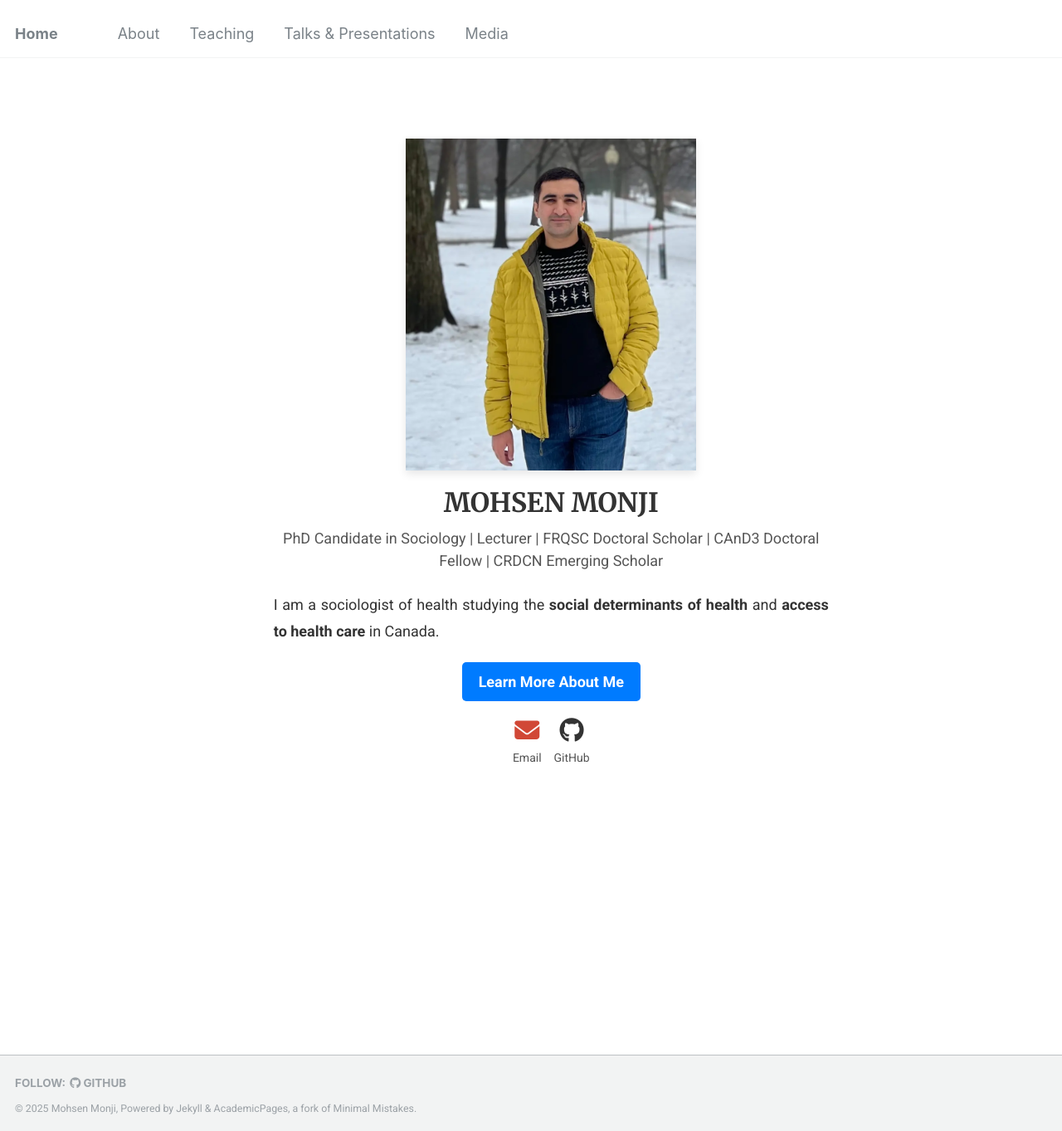
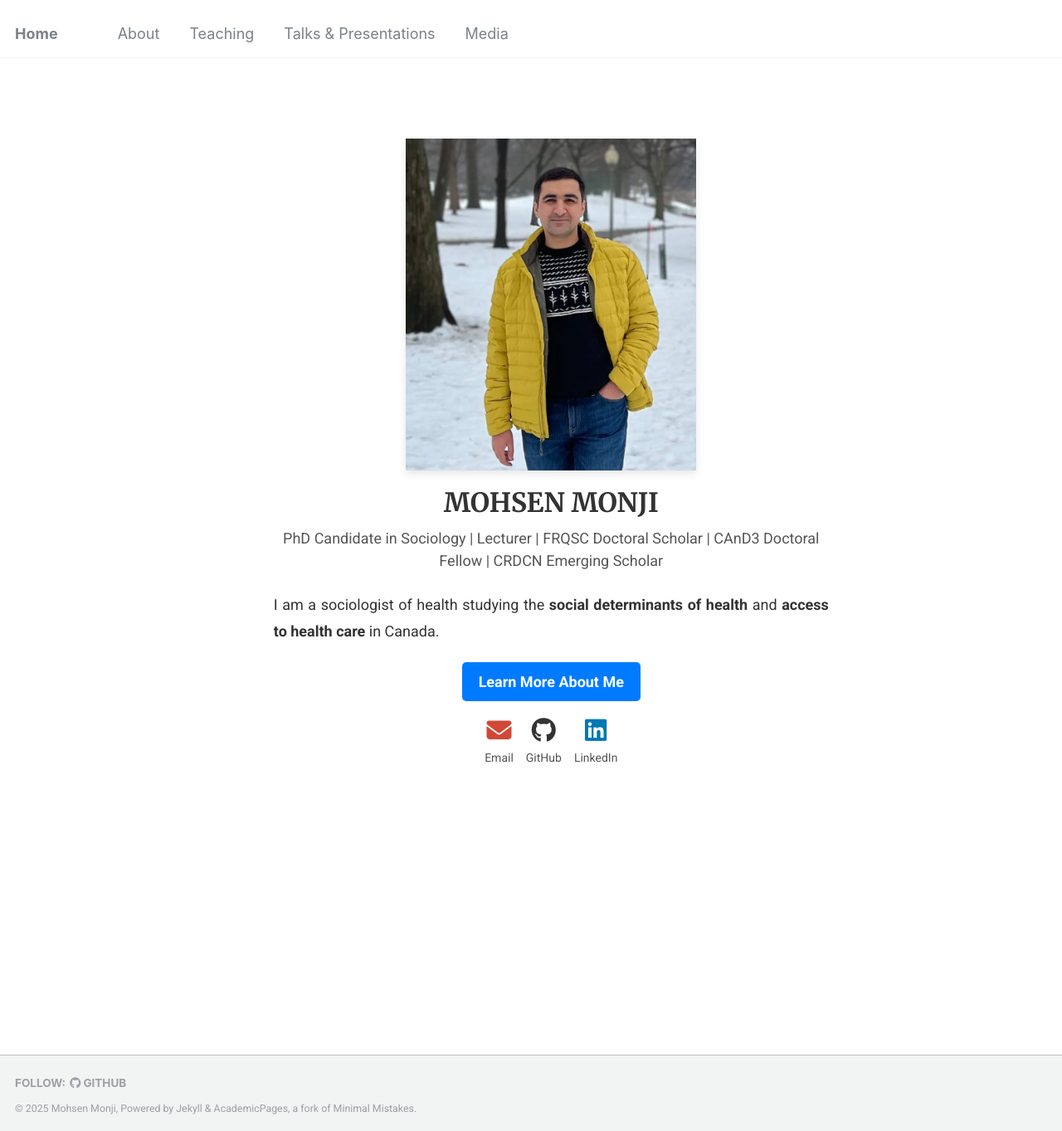
Before and after one commit to Mohsnmonji/mohsnmonji.github.io, a Jekyll site: the page built from _pages/front.md, in a window 1280 px wide and 1363 px high. Shown: the whole window at 83% size. Built offline with Jekyll 4.4.1, drawn with Linux system fonts in a browser that asks for light colours.

Commit message:
Update front.md

```diff
--- a/_pages/front.md
+++ b/_pages/front.md
@@ -9,10 +9,11 @@ hide_avatar: true
 ---
 
 <div style="text-align: center; margin-top: 50px; max-width: 800px; margin: auto; padding: 20px;">
+
   <!-- Profile Image -->
   <div>
-   <img src="images/mohsen-monji-profile.webp" alt="Mohsen Monji, Sociologist and Population Health Researcher"
-     style="width: 350px; height: 400px; object-fit: cover; border-radius: 0; box-shadow: 0px 4px 10px rgba(0, 0, 0, 0.1); margin-bottom: 20px;">
+    <img src="images/mohsen-monji-profile.webp" alt="Mohsen Monji, Sociologist and Population Health Researcher"
+      style="width: 350px; height: 400px; object-fit: cover; border-radius: 0; box-shadow: 0px 4px 10px rgba(0, 0, 0, 0.1); margin-bottom: 20px;">
   </div>
 
   <!-- Name -->
@@ -25,29 +26,39 @@ hide_avatar: true
 
   <!-- Description -->
   <p style="font-size: 18px; color: #333; text-align: justify; line-height: 1.8; margin-bottom: 20px;">
-    I am a sociologist of health studying the
-    <strong>social determinants of health</strong> and
-    <strong>access to health care</strong> in Canada.
+    I am a sociologist of health studying the <strong>social determinants of health</strong> and <strong>access to health care</strong> in Canada.
   </p>
 
   <!-- Button -->
   <div style="margin-bottom: 20px;">
-    <a href="/about-me/" style="display: inline-block; padding: 10px 20px; background-color: #007BFF; color: white; text-decoration: none; border-radius: 5px; font-weight: bold;">Learn More About Me</a>
+    <a href="/about-me/" style="display: inline-block; padding: 10px 20px; background-color: #007BFF; color: white; text-decoration: none; border-radius: 5px; font-weight: bold;">
+      Learn More About Me
+    </a>
   </div>
 
   <!-- Social Media Links -->
   <div style="display: flex; justify-content: center; gap: 15px; margin-bottom: 20px;">
+
     <div style="text-align: center;">
       <a href="mailto:mohsen.monji@concordia.ca" target="_blank" style="text-decoration: none;">
         <i class="fas fa-envelope" style="color: #D14836; font-size: 30px;"></i><br>
         <span style="font-size: 14px; color: #555;">Email</span>
       </a>
     </div>
+
     <div style="text-align: center;">
       <a href="https://github.com/Mohsnmonji" target="_blank" style="text-decoration: none;">
         <i class="fab fa-github" style="color: #333; font-size: 30px;"></i><br>
         <span style="font-size: 14px; color: #555;">GitHub</span>
       </a>
     </div>
+
+    <div style="text-align: center;">
+      <a href="https://www.linkedin.com/in/mohsen-monji-0a3a37269" target="_blank" style="text-decoration: none;">
+        <i class="fab fa-linkedin" style="color: #0077B5; font-size: 30px;"></i><br>
+        <span style="font-size: 14px; color: #555;">LinkedIn</span>
+      </a>
+    </div>
+
   </div>
 </div>
```
